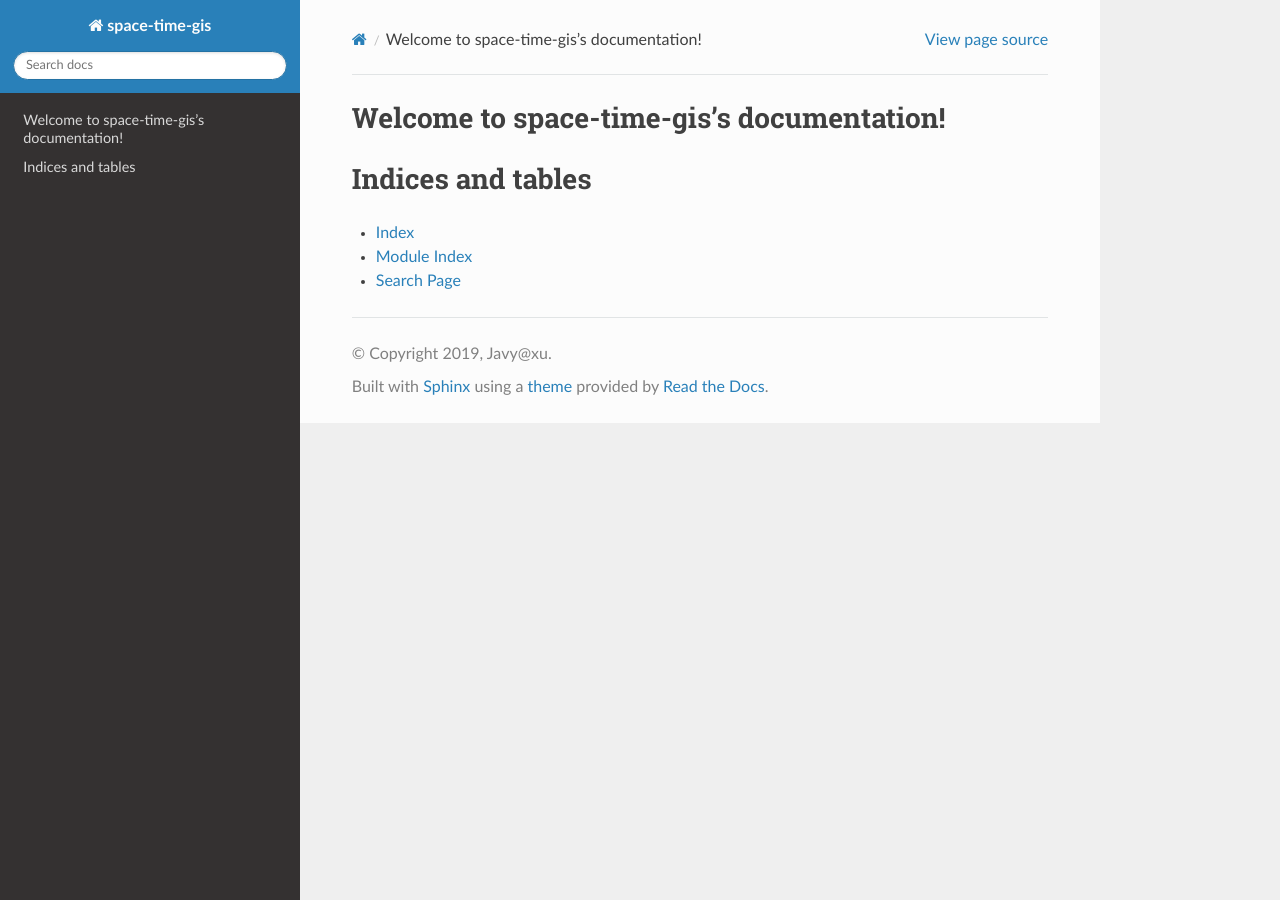
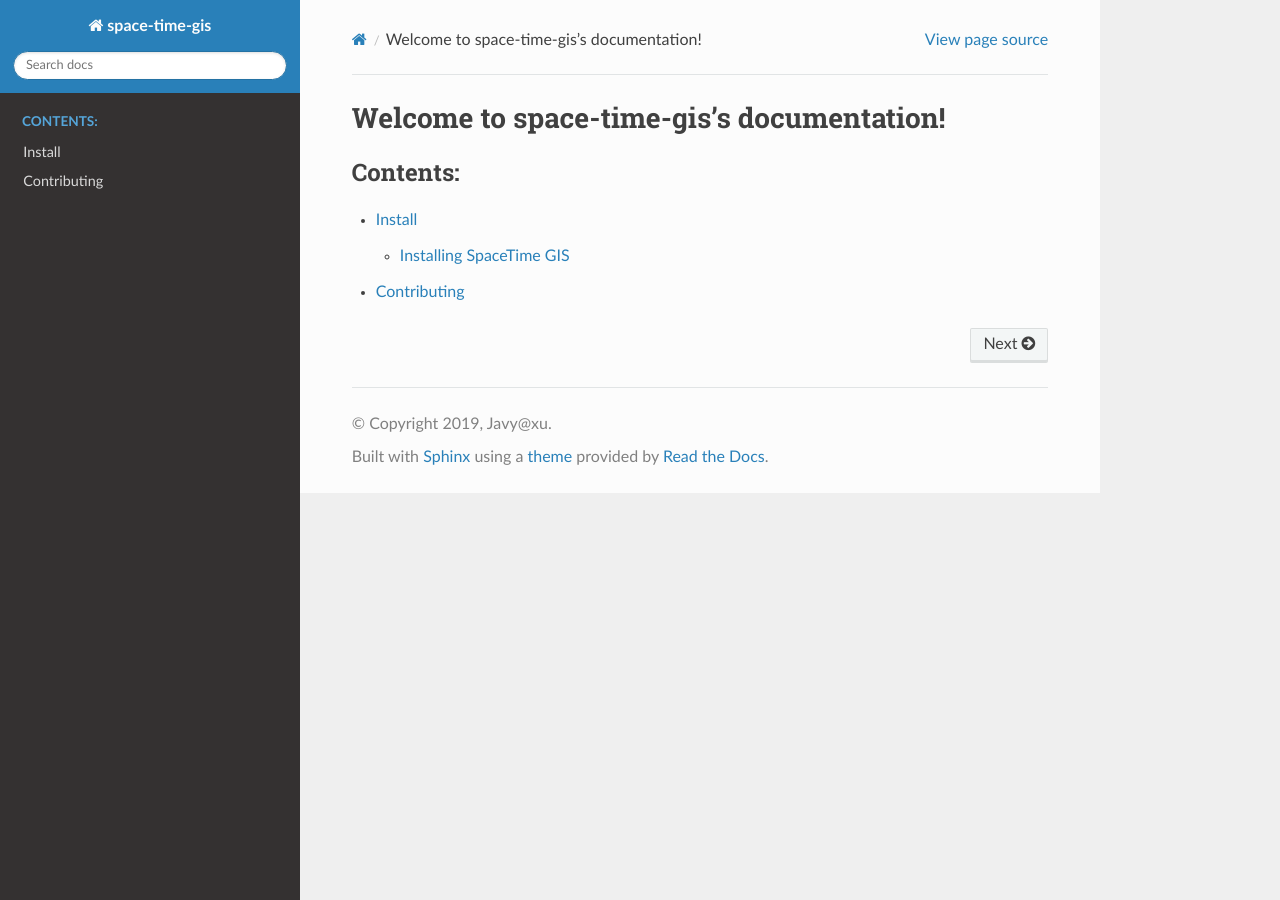
Before and after one commit to javyxu/space-time-gis, a Sphinx documentation site: the page built from docs/source/index.rst, in a window 1280 px wide. Built offline with Sphinx 7.4.7 and the Read the Docs theme 2.0.0, drawn with Linux system fonts in a browser that asks for light colours.

Commit message:
update docs

```diff
--- /dev/null
+++ b/docs/source/contributing.rst
@@ -0,0 +1,6 @@
+Contributing
+============
+
+We are happy to take contributions! It is best to get in touch with the maintainers about larger features or design changes before starting the work, as it will make the process of accepting changes smoother.
+
+Everyone who contributes code to Raster Vision will be asked to sign the Azavea CLA, which is based off of the Apache CLA.
--- a/docs/source/index.rst
+++ b/docs/source/index.rst
@@ -10,11 +10,5 @@ Welcome to space-time-gis's documentation!
    :maxdepth: 2
    :caption: Contents:
 
-
-
-Indices and tables
-==================
-
-* :ref:`genindex`
-* :ref:`modindex`
-* :ref:`search`
+   install
+   contributing
```
Also changed, not shown: docs/source/install.rst (added, +17 -0 lines).
